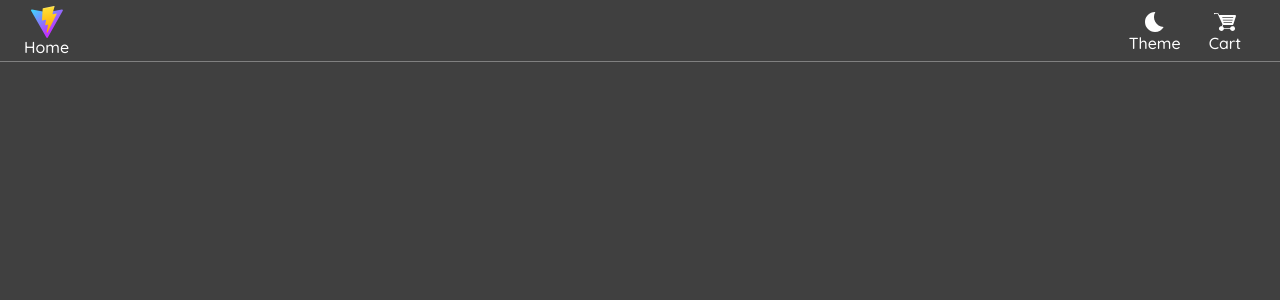
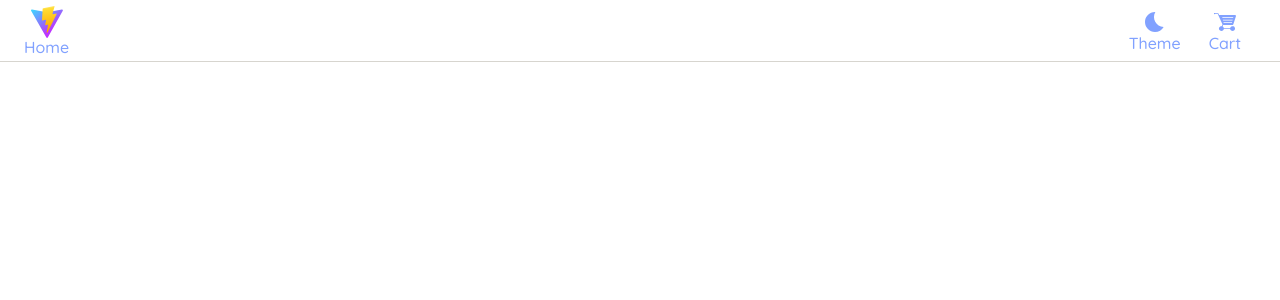
Before and after one commit to ambi-valentia/o-complex, a React (Vite) app: page / in a window 1280 px wide. Shown: the top 300 px of the page. Built offline with nearby package versions, Linux system fonts and the light colour scheme.

Commit message:
fix: set default theme to light

```diff
--- a/src/components/layout/Layout.tsx
+++ b/src/components/layout/Layout.tsx
@@ -11,7 +11,10 @@ const theme = localStorage.getItem("theme");
 export function Layout() {
   const dispatch = useDispatch();
   const storeTheme = useTheme();
-  if (storeTheme === null) dispatch(setTheme(theme as Theme));
+  if (storeTheme === null) {
+    if (theme) dispatch(setTheme(theme as Theme));
+    else dispatch(setTheme("light"));
+  }
 
   return (
     <>
--- a/src/hooks/useTheme.ts
+++ b/src/hooks/useTheme.ts
@@ -1,4 +1,4 @@
 import { useSelector } from 'react-redux';
-import { RootState } from './../store/store'; // Adjust the path according to your project
+import { RootState } from './../store/store';
 
 export const useTheme = () => useSelector((state: RootState) => state.mainReducer.theme);
--- a/src/theme.scss
+++ b/src/theme.scss
@@ -1,4 +1,24 @@
 :root {
+  --background-color: white;
+
+  --header-border-color: #d7d5cf;
+
+  --button-fill-color: #fe82c0;
+  --button-hover-color: #ff83aa;
+  --button-border-color: #fe82c0;
+  --button-text-color: white;
+  --button-text-hover-color: black;
+
+  --text-color: black;
+  --font-weight: 500;
+
+  --icon-fill-color: #81a1ff;
+  --icon-hover-color: #1e7cff;
+
+  --card-background-color: white;
+}
+
+[data-theme="dark"] {
   --background-color: #404040;
 
   --header-border-color: grey;
@@ -17,23 +37,3 @@
 
   --card-background-color: #343434;
 }
-
-[data-theme="light"] {
-  --background-color: white;
-
-  --header-border-color: #d7d5cf;
-
-  --button-fill-color: #fe82c0;
-  --button-hover-color: #ff83aa;
-  --button-border-color: #fe82c0;
-  --button-text-color: white;
-  --button-text-hover-color: black;
-
-  --text-color: black;
-  --font-weight: 500;
-
-  --icon-fill-color: #81a1ff;
-  --icon-hover-color: #1e7cff;
-
-  --card-background-color: white;
-}
```
